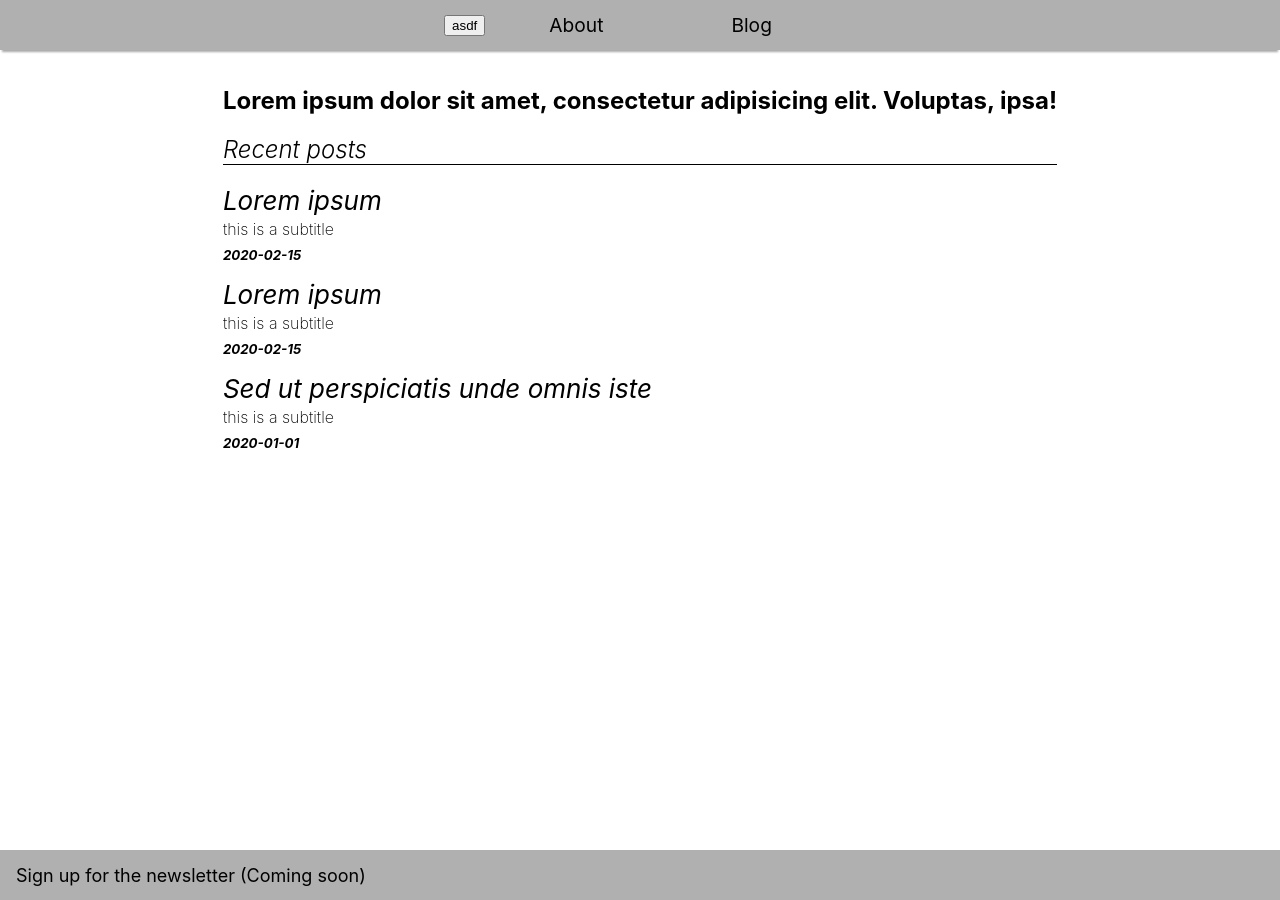
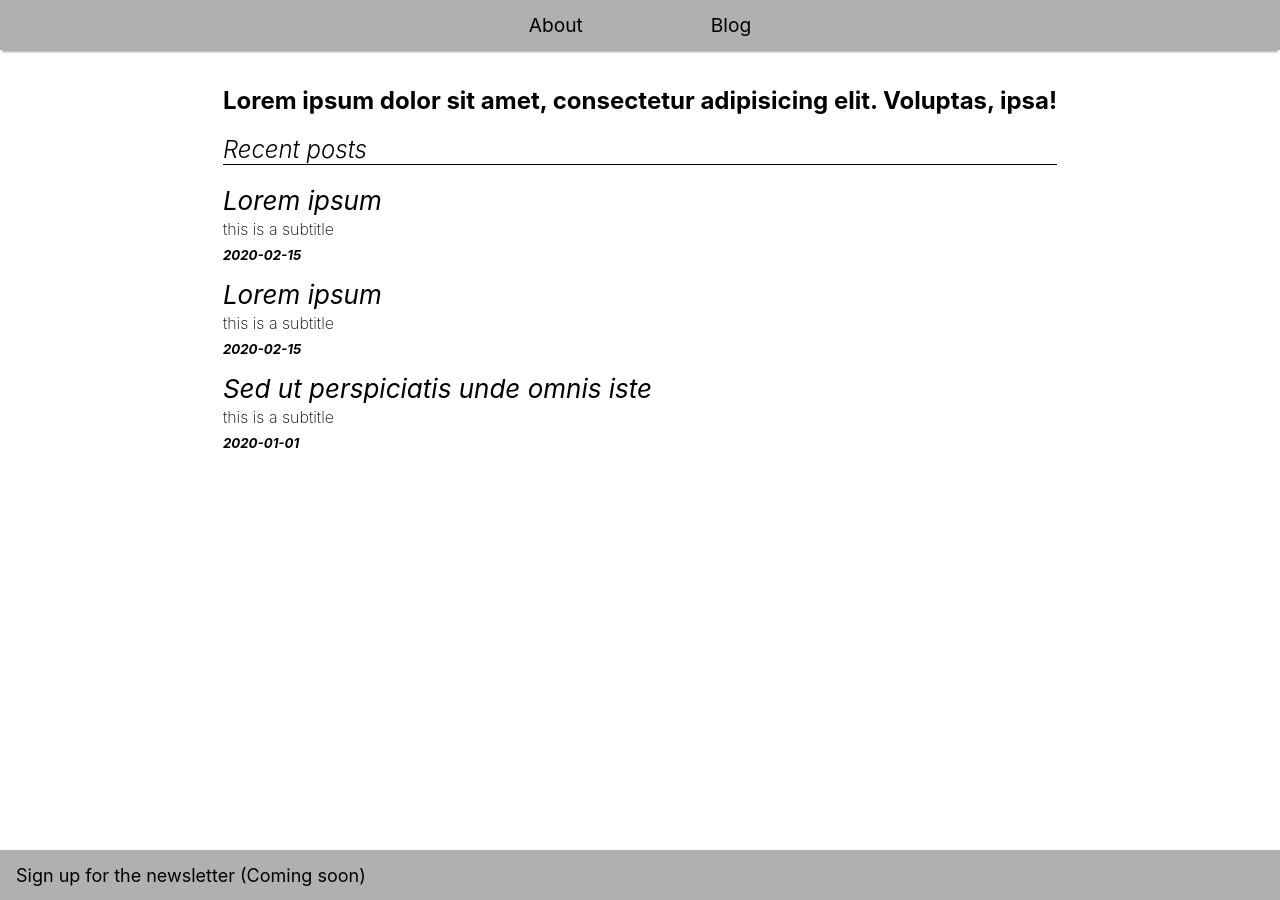
Before and after one commit to tomasnyberg/maxkopra.com, a Next.js app: page / in a window 1280 px wide. Built offline with nearby package versions, Linux system fonts and the light colour scheme.

Commit message:
remove darkmode toggle from nav

```diff
--- a/components/Nav.js
+++ b/components/Nav.js
@@ -5,12 +5,11 @@ import { darkmodeContext } from './Layout'
 
 const Nav = () => {
 
-  const { darkmode, toggleDarkmode } = useContext(darkmodeContext)
+  const { darkmode } = useContext(darkmodeContext)
 
   return (
     <>
       <div className={`${styles.nav} ${darkmode ? styles.dark:styles.light}`}>
-        <button onClick={toggleDarkmode}>asdf</button>
         <ul>
           <Link  href="/about">
             <li className={styles.link}>
```
